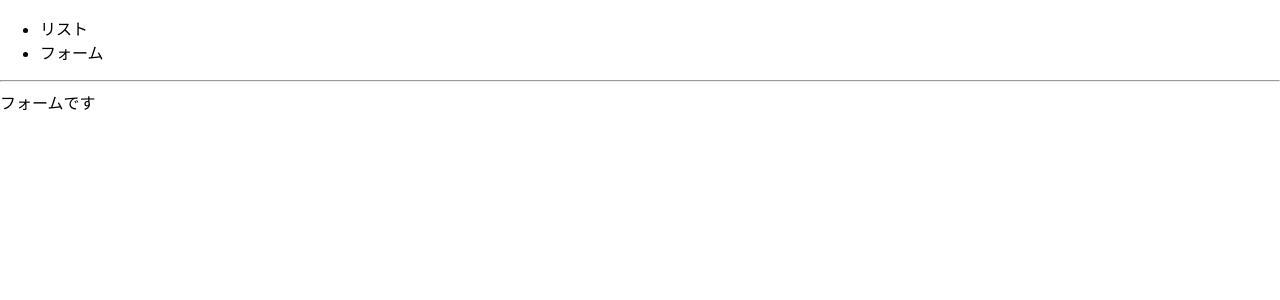
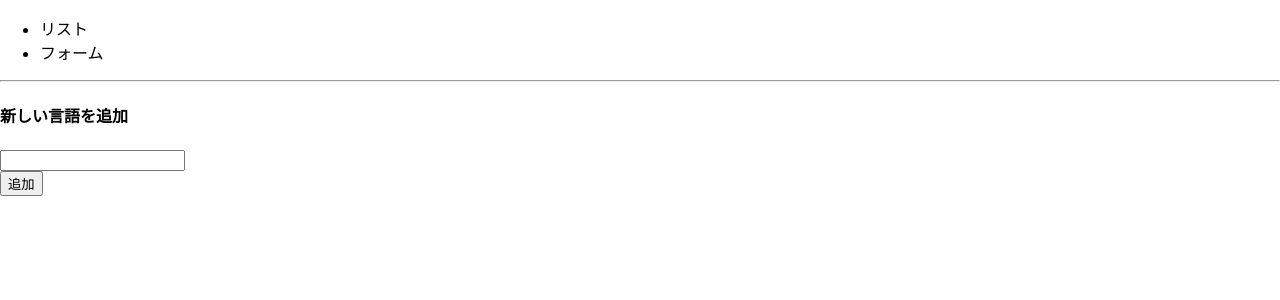
Before and after one commit to marieono/React-Tutorlal, a React (Create React App) app: page / in a window 1280 px wide. Both pictures are taken after a click on the item "フォーム". Shown: the top 300 px of the page. Built offline with nearby package versions, Linux system fonts and the light colour scheme.

Commit message:
クラスコンポーネントもフォームと親子間のデータのやり取り終了

```diff
--- a/src/App.js
+++ b/src/App.js
@@ -1,15 +1,24 @@
 import React from 'react';
 import { List } from './List';
 import { Form } from './From';
+import { LANGUAGES } from './const/languages';
 
 class App extends React.Component {
   constructor(props) {
     super(props);
-    this.state = { tab: 'list' }
+    this.state = {
+      tab: 'list',
+      langs: LANGUAGES,
+    };
   }
-
+  addLang(lang) {
+    this.setState({
+      langs: [...this.state.langs, lang],
+      tab: 'list',
+    });
+  }
   render() {
-    const { tab } = this.state;
+    const { tab, langs } = this.state;
     return (
       <div>
         <header>
@@ -20,7 +29,7 @@
         </header>
         <hr />
         {
-          tab === 'list' ? <List /> : <Form />
+          tab === 'list' ? <List langs={langs} /> : <Form onAddLang={(lang) => this.addLang(lang)} />
         }
       </div>
     )
--- a/src/From.js
+++ b/src/From.js
@@ -1,10 +1,31 @@
 import React from "react";
 
 export class Form extends React.Component {
+    constructor(props) {
+        super(props);
+        this.state = { text: '' }
+    }
+    submitForm(event) {
+        event.preventDefault();
+        this.props.onAddLang(this.state.text);
+    }
+
+
     render() {
+        const { text } = this.state;
         return (
             < div >
-                フォームです
+                <h4>新しい言語を追加</h4>
+                <form onSubmit={(e) => this.submitForm(e)}>
+                    <div>
+                        <input type="text" value={text}
+                            onChange={(e) => this.setState({ text: e.target.value })}
+                        />
+                    </div>
+                    <div>
+                        <button>追加</button>
+                    </div>
+                </form>
             </div >
         )
     }
--- a/src/List.js
+++ b/src/List.js
@@ -1,20 +1,12 @@
 import React from 'react';
-
-const LANGUAGES = [
-    'JavaScript',
-    'C++',
-    'Ruby',
-    'Java',
-    'PHP',
-    'Go'
-];
 
 export class List extends React.Component {
     render() {
+        const { langs } = this.props;
         return (
             <div>
                 {
-                    LANGUAGES.map((lang, index) => {
+                    langs.map((lang, index) => {
                         return <div key={index}>{lang}</div>
                     })
                 }
--- /dev/null
+++ b/src/const/languages.js
@@ -0,0 +1,8 @@
+export const LANGUAGES = [
+    'JavaScript',
+    'C++',
+    'Ruby',
+    'Java',
+    'PHP',
+    'Go'
+];
```
